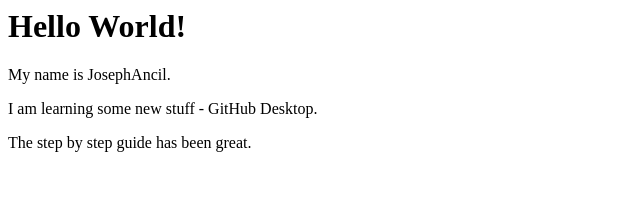
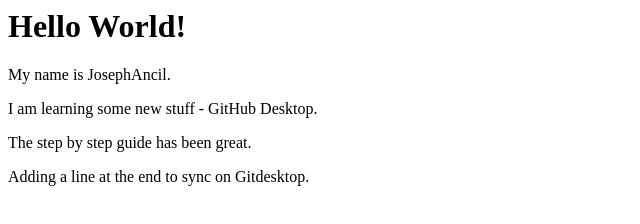
Before and after one commit to JosephAncil/Chicory.github.io, a plain HTML site: page index.html in a window 1280 px wide. Shown: the whole page, without its empty margins (0-640 px from the left). Drawn offline with Linux system fonts and the light colour scheme.

Commit message:
Added a line at the bottom
To check for syncing in GitDesktop.com

```diff
--- a/index.html
+++ b/index.html
@@ -5,3 +5,5 @@
 <p> I am learning some new stuff - GitHub Desktop. <p>
 
 <p> The step by step guide has been great. <p>
+
+<p> Adding a line at the end to sync on Gitdesktop. <p>
```
